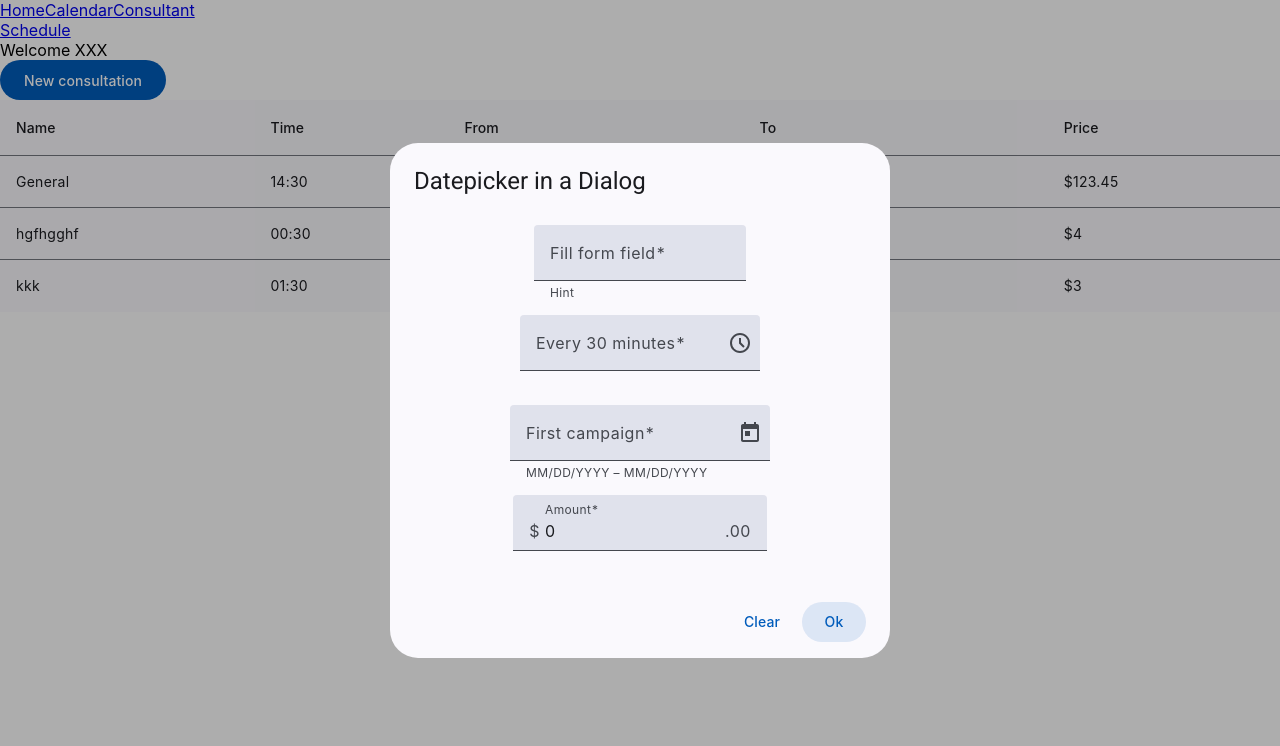
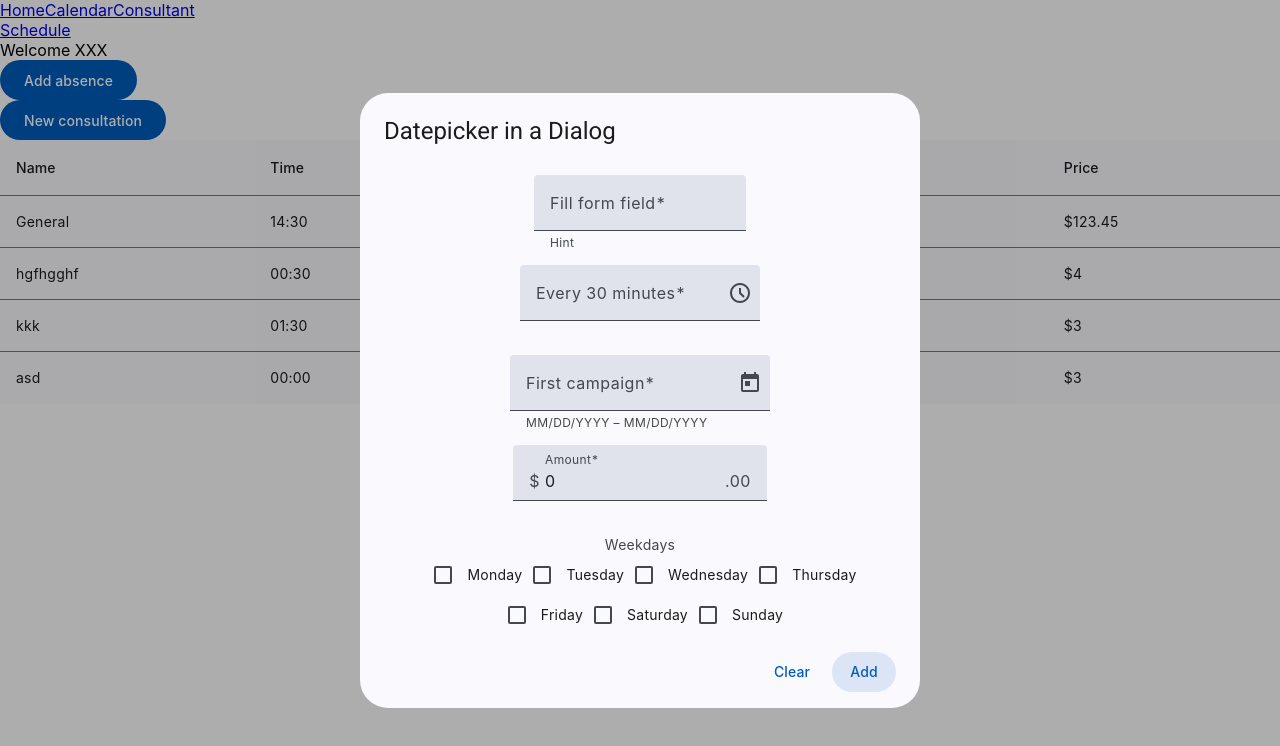
Before and after one commit to MaksymSz/online-consultation-manager, an Angular app: page /consultant in a window 1280 px wide. Both pictures are taken after a click on the button "New consultation". Shown: the top 746 px of the page. Built offline with nearby package versions, Linux system fonts and the light colour scheme; data requests are answered from the project's data file.

Commit message:
Mino changes

```diff
--- a/public/db.json
+++ b/public/db.json
@@ -1,22 +1,22 @@
 {
   "consultants": [
     {
-      "id": "1",
+      "id": 1,
       "name": "John Doe",
       "specialization": "reserved"
     },
     {
-      "id": "2",
+      "id": 2,
       "name": "Jane Smith",
       "specialization": "reserved"
     },
     {
-      "id": "3",
+      "id": 3,
       "name": "Mike Johnson",
       "specialization": "reserved"
     },
     {
-      "id": "4",
+      "id": 4,
       "name": "Emily Davis",
       "specialization": "reserved"
     }
@@ -50,7 +50,7 @@
       "price": 3423
     },
     {
-      "id": "ba90",
+      "id": 3,
       "name": "hgfhgghf",
       "consultantId": 101,
       "slotTime": "00:30",
@@ -59,18 +59,27 @@
       "price": 4
     },
     {
-      "id": "42ff",
+      "id": 4,
       "name": "kkk",
       "consultantId": 101,
       "slotTime": "01:30",
       "repeatFrom": "2025-01-01T23:00:00.000Z",
       "repeatTo": "2025-01-04T22:59:59.999Z",
       "price": 3
+    },
+    {
+      "id": 5,
+      "name": "asd",
+      "consultantId": 101,
+      "slotTime": "00:00",
+      "repeatFrom": "2025-01-01T23:00:00.000Z",
+      "repeatTo": "2025-01-10T22:59:59.999Z",
+      "price": 3
     }
   ],
   "reservations": [
     {
-      "id": "0",
+      "id": 1,
       "patientId": 102,
       "patientFullName": "Jane Smith",
       "date": "2025-01-02T09:00:00Z",
@@ -81,7 +90,7 @@
       "canceled": false
     },
     {
-      "id": "1",
+      "id": 2,
       "patientId": 101,
       "patientFullName": "Jane Smith",
       "date": "2025-01-02T09:00:00Z",
@@ -92,7 +101,7 @@
       "canceled": false
     },
     {
-      "id": "2",
+      "id": 3,
       "patientId": 101,
       "patientFullName": "Jane Smith",
       "date": "2025-01-02T10:00:00Z",
@@ -103,7 +112,7 @@
       "canceled": false
     },
     {
-      "id": "3",
+      "id": 4,
       "patientId": 101,
       "patientFullName": "Jane Smith",
       "date": "2025-01-02T00:30:00Z",
@@ -114,7 +123,7 @@
       "canceled": false
     },
     {
-      "id": "4",
+      "id": 5,
       "patientId": 101,
       "patientFullName": "Jane Smith",
       "date": "2025-01-02T02:00:00Z",
@@ -125,7 +134,7 @@
       "canceled": false
     },
     {
-      "id": "5",
+      "id": 6,
       "patientId": 101,
       "patientFullName": "Jane Smith",
       "date": "2025-01-02T07:30:00Z",
@@ -135,5 +144,11 @@
       "additionalInfo": "None",
       "canceled": false
     }
+  ],
+  "absences": [
+    {
+      "consultantId": 101,
+      "date": "2025-01-05T00:00:00Z"
+    }
   ]
 }
--- /dev/null
+++ b/src/app/components/consultant/home-consultant/absence-dialog.html
@@ -0,0 +1,13 @@
+<h2 mat-dialog-title>Datepicker in a Dialog</h2>
+<mat-dialog-content align="center">
+  <mat-form-field>
+    <mat-label>Select a date</mat-label>
+    <input matInput [matDatepicker]="picker" [formControl]="date">
+    <mat-datepicker-toggle matIconSuffix [for]="picker"></mat-datepicker-toggle>
+    <mat-datepicker #picker></mat-datepicker>
+  </mat-form-field>
+</mat-dialog-content>
+<mat-dialog-actions>
+  <button mat-button mat-dialog-close>Clear</button>
+  <button mat-button [mat-dialog-close]="date.value" cdkFocusInitial>Add</button>
+</mat-dialog-actions>
--- a/src/app/components/consultant/home-consultant/datepicker-dialog.html
+++ b/src/app/components/consultant/home-consultant/datepicker-dialog.html
@@ -1,6 +1,6 @@
 <h2 mat-dialog-title>Datepicker in a Dialog</h2>
 <mat-dialog-content align="center">
-  <form [formGroup]="campaignForm">
+  <form [formGroup]="form">
     <p>
       <mat-form-field appearance="fill">
         <mat-label>Fill form field</mat-label>
@@ -22,7 +22,7 @@
       <mat-form-field class="example-form-field">
         <mat-label>First campaign</mat-label>
         <mat-date-range-input
-          [formGroup]="campaignForm"
+          [formGroup]="form"
           [rangePicker]="campaignOnePicker">
           <input matStartDate placeholder="Start date" formControlName="start">
           <input matEndDate placeholder="End date" formControlName="end">
@@ -41,10 +41,23 @@
         <span matTextSuffix>.00</span>
       </mat-form-field>
     </p>
+
+    <!-- Weekdays Section without Select All -->
+      <mat-label>Weekdays</mat-label>
+    <div formGroupName="weekdays">
+      <mat-checkbox formControlName="monday">Monday</mat-checkbox>
+      <mat-checkbox formControlName="tuesday">Tuesday</mat-checkbox>
+      <mat-checkbox formControlName="wednesday">Wednesday</mat-checkbox>
+      <mat-checkbox formControlName="thursday">Thursday</mat-checkbox>
+      <mat-checkbox formControlName="friday">Friday</mat-checkbox>
+      <mat-checkbox formControlName="saturday">Saturday</mat-checkbox>
+      <mat-checkbox formControlName="sunday">Sunday</mat-checkbox>
+    </div>
+
   </form>
 </mat-dialog-content>
 
 <mat-dialog-actions>
   <button mat-button mat-dialog-close>Clear</button>
-  <button mat-button (click)="onSave()" cdkFocusInitial>Ok</button>
+  <button mat-button (click)="onSave()" cdkFocusInitial>Add</button>
 </mat-dialog-actions>
--- a/src/app/components/consultant/home-consultant/home-consultant.component.html
+++ b/src/app/components/consultant/home-consultant/home-consultant.component.html
@@ -7,6 +7,11 @@
 </div>
 
 <div>
+  <div>
+    <button mat-flat-button color="primary" (click)="openAbsenceDialog()">Add absence</button>
+  </div>
+
+
   <div>
     <button mat-flat-button color="primary" (click)="openDialog()">New consultation</button>
   </div>
--- a/src/app/components/consultant/home-consultant/home-consultant.component.ts
+++ b/src/app/components/consultant/home-consultant/home-consultant.component.ts
@@ -1,4 +1,4 @@
-import {Component, inject, model, OnInit} from '@angular/core';
+import {Component, computed, inject, model, OnInit} from '@angular/core';
 import {format, startOfDay} from 'date-fns';
 import {ConsultationsLocalJson} from '../../../services/consultations-local-json';
 import {
@@ -21,10 +21,12 @@ import {
   MatDatepickerModule,
   MatDatepickerToggle
 } from '@angular/material/datepicker';
-import {FormBuilder, FormControl, FormGroup, ReactiveFormsModule, Validators} from '@angular/forms';
+import {FormArray, FormBuilder, FormControl, FormGroup, ReactiveFormsModule, Validators} from '@angular/forms';
 import {MatFormFieldModule} from '@angular/material/form-field';
 import {DateAdapter, MAT_DATE_FORMATS, MAT_NATIVE_DATE_FORMATS, provideNativeDateAdapter} from '@angular/material/core';
 import {MatTimepicker, MatTimepickerInput, MatTimepickerToggle} from '@angular/material/timepicker';
+import {MatCheckbox} from '@angular/material/checkbox';
+import {NgForOf} from '@angular/common';
 
 export interface DialogData {
   selectedDate: Date;
@@ -83,7 +85,8 @@ export class HomeConsultantComponent implements OnInit {
           slotTime: format(result.minutes, 'HH:mm'), // Use selected date or fallback
           repeatFrom: result.start, // Use start date from campaignOne
           repeatTo: result.end, // Use end date from campaignOne
-          price: result.amount // Set a default or dynamic price
+          price: result.amount, // Set a default or dynamic price
+          weekdays: result.weekdays,
         };
 
         this.consultationService.createConsultation(newConsultation).subscribe({
@@ -101,7 +104,68 @@ export class HomeConsultantComponent implements OnInit {
     });
   }
 
+  openAbsenceDialog() {
+    const dialogRef = this.dialog.open(AbsenceDialog, {
+      minWidth: '500px',
+      data: {selectedDate: this.selectedDate()},
+    });
+
+    dialogRef.afterClosed().subscribe(result => {
+      console.log(result);
+      // if (result) {
+      //   result.end.setHours(23, 59, 59, 999);
+      //   const newConsultation = {
+      //     consultantId: 101,
+      //     date: result
+      //   };
+      //
+      //   this.consultationService.createConsultation(newConsultation).subscribe({
+      //     next: createdConsultation => {
+      //       console.log('Consultation created:', createdConsultation);
+      //       // Update the dataSource to reflect new data
+      //       this.dataSource.data = [...this.dataSource.data, createdConsultation];
+      //     },
+      //     error: err => {
+      //       console.error('Error creating consultation:', err);
+      //     }
+      //   });
+      // }
+
+    });
+  }
+
   protected readonly format = format;
+}
+
+@Component({
+  selector: 'absence-dialog',
+  templateUrl: 'absence-dialog.html',
+  imports: [
+    MatDatepickerModule,
+    MatDialogModule,
+    MatButtonModule,
+    MatFormFieldModule,
+    MatInputModule,
+    ReactiveFormsModule,
+  ],
+  providers: [
+    provideNativeDateAdapter(),
+    {provide: MAT_DATE_FORMATS, useValue: MAT_NATIVE_DATE_FORMATS},
+  ],
+})
+export class AbsenceDialog {
+  dialogRef = inject<MatDialogRef<AbsenceDialog>>(
+    MatDialogRef<AbsenceDialog>,
+  );
+  data = inject(MAT_DIALOG_DATA);
+
+  readonly date = new FormControl(new Date());
+
+  constructor() {
+    const data = this.data;
+
+    this.date.setValue(data.selectedDate);
+  }
 }
 
 
@@ -127,6 +191,7 @@ export class HomeConsultantComponent implements OnInit {
     MatTimepickerToggle,
     MatTimepicker,
     MatTimepickerInput,
+    MatCheckbox,
   ],
   providers: [
     provideNativeDateAdapter(),
@@ -138,7 +203,7 @@ export class DatepickerDialog {
     MatDialogRef<DatepickerDialog>,
   );
   data = inject(MAT_DIALOG_DATA);
-  campaignForm: FormGroup;
+  form: FormGroup;
 
   today = new Date();
   month = this.today.getMonth();
@@ -146,21 +211,30 @@ export class DatepickerDialog {
 
   private readonly _adapter = inject<DateAdapter<unknown, unknown>>(DateAdapter);
 
-
   constructor(private fb: FormBuilder,) {
     this._adapter.setLocale('pl-PL');
-    this.campaignForm = this.fb.group({
+    this.form = this.fb.group({
       name: ['', Validators.required],  // Name field
       minutes: ['', Validators.required],  // Timepicker field
       start: ['', Validators.required],  // Start date
       end: ['', Validators.required],  // End date
       amount: [0, Validators.required],  // Amount field
+      weekdays: this.fb.group({
+        monday: [false],
+        tuesday: [false],
+        wednesday: [false],
+        thursday: [false],
+        friday: [false],
+        saturday: [false],
+        sunday: [false],
+      }),
     });
   }
 
+
   onSave(): void {
-    if (this.campaignForm.valid) {
-      this.dialogRef.close(this.campaignForm.value);
+    if (this.form.valid) {
+      this.dialogRef.close(this.form.value);
     }// Return all form data
   }
 
```
Also changed, not shown: src/app/components/consultant/schedule/schedule.component.ts (+0 -9 lines).
